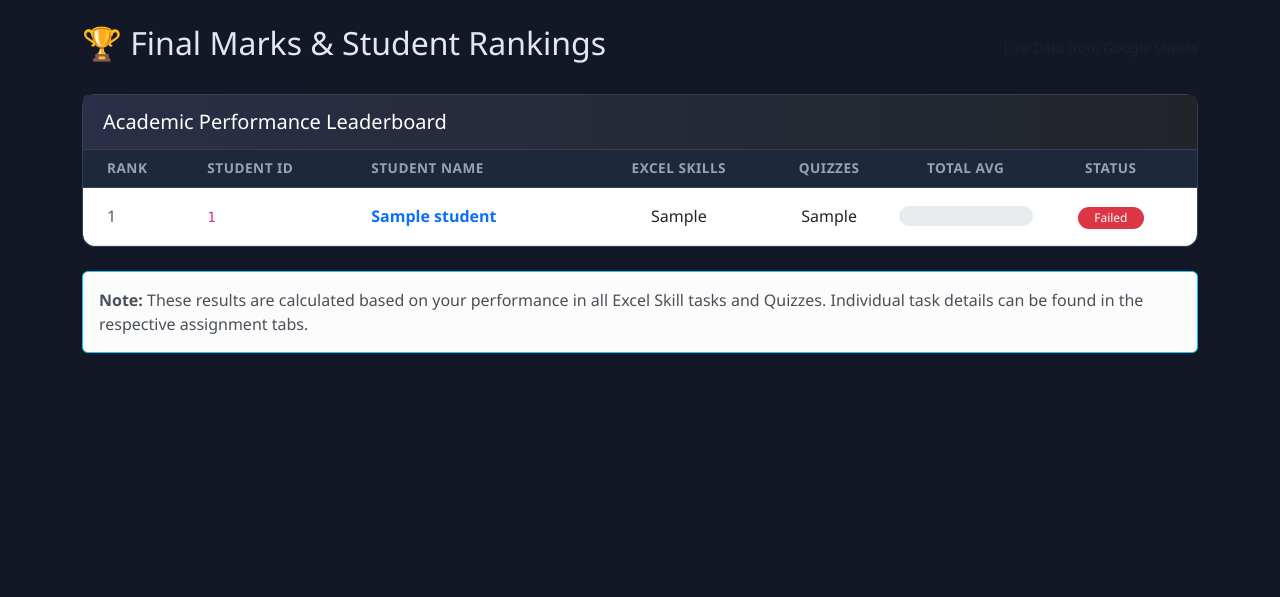
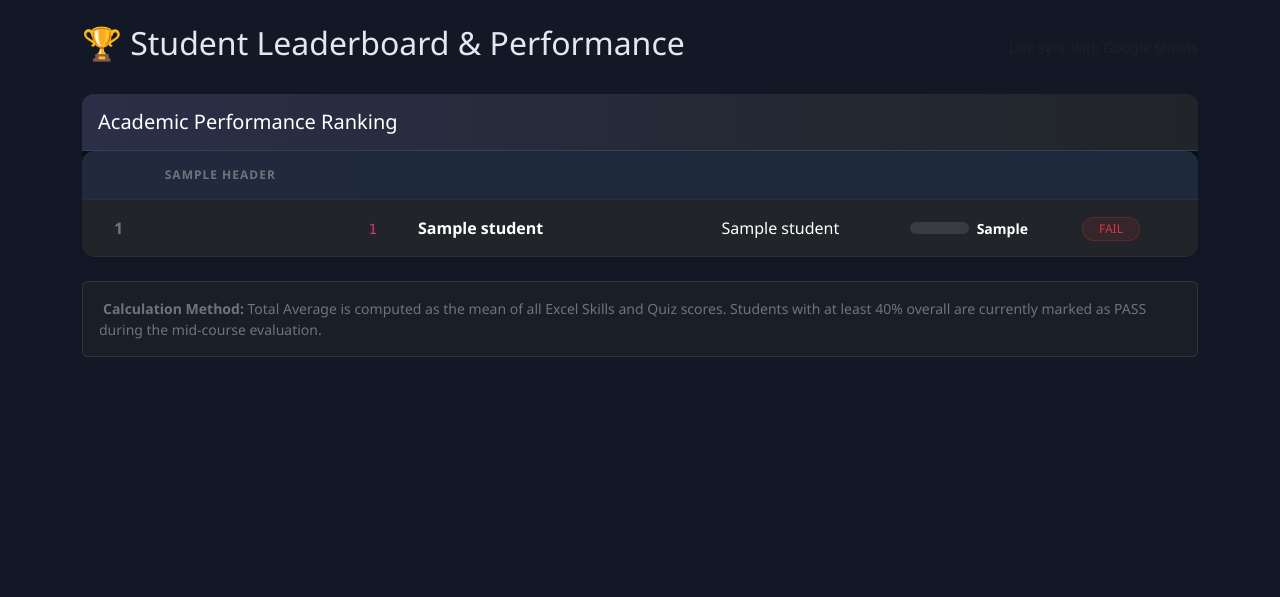
Before and after one commit to muaazasif/academic-erp-system, a Flask app: template templates/final_results.html in a window 1280 px wide. Shown: the top 597 px of the page. Run offline with Flask 3, Linux system fonts and the light colour scheme; the template is opened without the code that fills it: most values are stand-ins (such as "Sample title", 1, 10 or a date in 2020).

Commit message:
Fix 'Failed' status logic and add individual skill columns to leaderboard

```diff
--- a/templates/final_results.html
+++ b/templates/final_results.html
@@ -5,8 +5,8 @@
 {% block content %}
 <div class="container mt-4">
     <div class="d-flex justify-content-between align-items-center mb-4">
-        <h2>🏆 Final Marks & Student Rankings</h2>
-        <div class="text-muted small">Live Data from Google Sheets</div>
+        <h2>🏆 Student Leaderboard & Performance</h2>
+        <div class="text-muted small">Live sync with Google Sheets</div>
     </div>
 
     {% if marks is none %}
@@ -16,63 +16,68 @@
         <br><a href="/admin/export-final-marks" class="btn btn-sm btn-primary mt-2">Generate Final Marks Now</a>
         {% endif %}
     </div>
-    {% elif not marks %}
+    {% elif not marks.data %}
     <div class="alert alert-info">
         <i class="bi bi-info-circle"></i> No results found yet. Rankings will appear once the administrator calculates final marks.
     </div>
     {% else %}
 
-    <div class="card shadow-sm">
-        <div class="card-header bg-dark text-white">
-            <h5 class="mb-0">Academic Performance Leaderboard</h5>
+    <div class="card shadow-sm border-0 overflow-hidden">
+        <div class="card-header bg-dark text-white p-3">
+            <h5 class="mb-0"><i class="bi bi-award"></i> Academic Performance Ranking</h5>
         </div>
-        <div class="card-body p-0">
+        <div class="card-body p-0 bg-darker">
             <div class="table-responsive">
-                <table class="table table-hover mb-0">
-                    <thead class="table-light">
-                        <tr>
-                            <th class="ps-4">Rank</th>
-                            <th>Student ID</th>
-                            <th>Student Name</th>
-                            <th class="text-center">Excel Skills</th>
-                            <th class="text-center">Quizzes</th>
-                            <th class="text-center">Total Avg</th>
-                            <th class="text-center pe-4">Status</th>
+                <table class="table table-hover table-dark mb-0 align-middle">
+                    <thead>
+                        <tr class="bg-secondary bg-opacity-10 text-uppercase small letter-spacing-1">
+                            {% for header in marks.headers %}
+                            <th class="{% if loop.first %}ps-4{% endif %} {% if loop.last %}pe-4{% endif %} {% if 'Rank' not in header and 'Name' not in header and 'ID' not in header %}text-center{% endif %}">
+                                {{ header }}
+                            </th>
+                            {% endfor %}
                         </tr>
                     </thead>
                     <tbody>
-                        {% for student in marks %}
+                        {% for student in marks.data %}
                         <tr>
                             <td class="ps-4">
                                 {% if student.Rank == '1' %}
-                                    <span class="badge bg-warning text-dark"><i class="bi bi-trophy-fill"></i> 1st</span>
+                                    <span class="badge bg-warning text-dark shadow-sm"><i class="bi bi-trophy-fill"></i> 1st</span>
                                 {% elif student.Rank == '2' %}
-                                    <span class="badge bg-secondary">2nd</span>
+                                    <span class="badge bg-light text-dark">2nd</span>
                                 {% elif student.Rank == '3' %}
-                                    <span class="badge bg-danger">3rd</span>
+                                    <span class="badge bg-info text-dark">3rd</span>
                                 {% else %}
-                                    <span class="text-muted">{{ student.Rank }}</span>
+                                    <span class="text-secondary fw-bold ms-2">{{ student.Rank }}</span>
                                 {% endif %}
                             </td>
                             <td><code>{{ student['Student ID'] }}</code></td>
-                            <td class="fw-bold text-primary">{{ student.Name }}</td>
-                            <td class="text-center">{{ student['Excel Skills (Avg %)'] }}</td>
-                            <td class="text-center">{{ student['Quizzes (Avg %)'] }}</td>
+                            <td class="fw-bold">{{ student.Name }}</td>
+
+                            {# Dynamic columns for Skills/Quizzes #}
+                            {% for header in marks.headers %}
+                                {% if header not in ['Rank', 'Student ID', 'Name', 'Total Avg %', 'Status'] %}
+                                    <td class="text-center">{{ student[header] }}</td>
+                                {% endif %}
+                            {% endfor %}
+
                             <td class="text-center">
-                                <div class="progress" style="height: 20px;">
-                                    {% set pct = student['Total Avg %']|replace('%', '')|float %}
-                                    <div class="progress-bar {% if pct >= 80 %}bg-success{% elif pct >= 50 %}bg-info{% else %}bg-danger{% endif %}"
-                                         role="progressbar" style="width: {{ pct }}%;"
-                                         aria-valuenow="{{ pct }}" aria-valuemin="0" aria-valuemax="100">
-                                        {{ student['Total Avg %'] }}
+                                {% set pct_val = student['Total Avg %']|replace('%', '')|float %}
+                                <div class="d-flex align-items-center justify-content-center">
+                                    <div class="progress w-100" style="height: 12px; max-width: 100px;">
+                                        <div class="progress-bar {% if pct_val >= 80 %}bg-success{% elif pct_val >= 40 %}bg-primary{% else %}bg-danger{% endif %}"
+                                             role="progressbar" style="width: {{ pct_val }}%;">
+                                        </div>
                                     </div>
+                                    <span class="ms-2 small fw-bold">{{ student['Total Avg %'] }}</span>
                                 </div>
                             </td>
                             <td class="text-center pe-4">
                                 {% if student.Status == 'PASS' %}
-                                    <span class="badge rounded-pill bg-success px-3">Passed</span>
+                                    <span class="badge bg-success bg-opacity-10 text-success border border-success border-opacity-25 px-3">PASS</span>
                                 {% else %}
-                                    <span class="badge rounded-pill bg-danger px-3">Failed</span>
+                                    <span class="badge bg-danger bg-opacity-10 text-danger border border-danger border-opacity-25 px-3">FAIL</span>
                                 {% endif %}
                             </td>
                         </tr>
@@ -83,17 +88,21 @@
         </div>
     </div>
 
-    <div class="mt-4 alert alert-light border border-info">
-        <i class="bi bi-lightbulb text-info"></i> <strong>Note:</strong> These results are calculated based on your performance in all Excel Skill tasks and Quizzes.
-        Individual task details can be found in the respective assignment tabs.
+    <div class="mt-4 p-3 bg-dark bg-opacity-50 rounded border border-secondary border-opacity-25">
+        <p class="mb-0 text-secondary small">
+            <i class="bi bi-info-circle me-1"></i>
+            <strong>Calculation Method:</strong> Total Average is computed as the mean of all Excel Skills and Quiz scores.
+            Students with at least 40% overall are currently marked as PASS during the mid-course evaluation.
+        </p>
     </div>
     {% endif %}
 </div>
 
 <style>
-    .table th { font-weight: 600; text-transform: uppercase; font-size: 0.85rem; letter-spacing: 0.5px; }
-    .table td { vertical-align: middle; padding: 1rem 0.5rem; }
-    .progress { background-color: #e9ecef; border-radius: 10px; overflow: hidden; }
-    .badge { font-weight: 500; }
+    .bg-darker { background-color: #0b0e14; }
+    .letter-spacing-1 { letter-spacing: 1px; }
+    .table th { border: none; padding: 15px 10px; color: #6c757d; font-size: 0.75rem; }
+    .table td { border-color: rgba(255,255,255,0.05); padding: 15px 10px; }
+    .progress { background-color: rgba(255,255,255,0.1); }
 </style>
 {% endblock %}
```
Also changed, not shown: final_marks_sync.py (+46 -81 lines).
